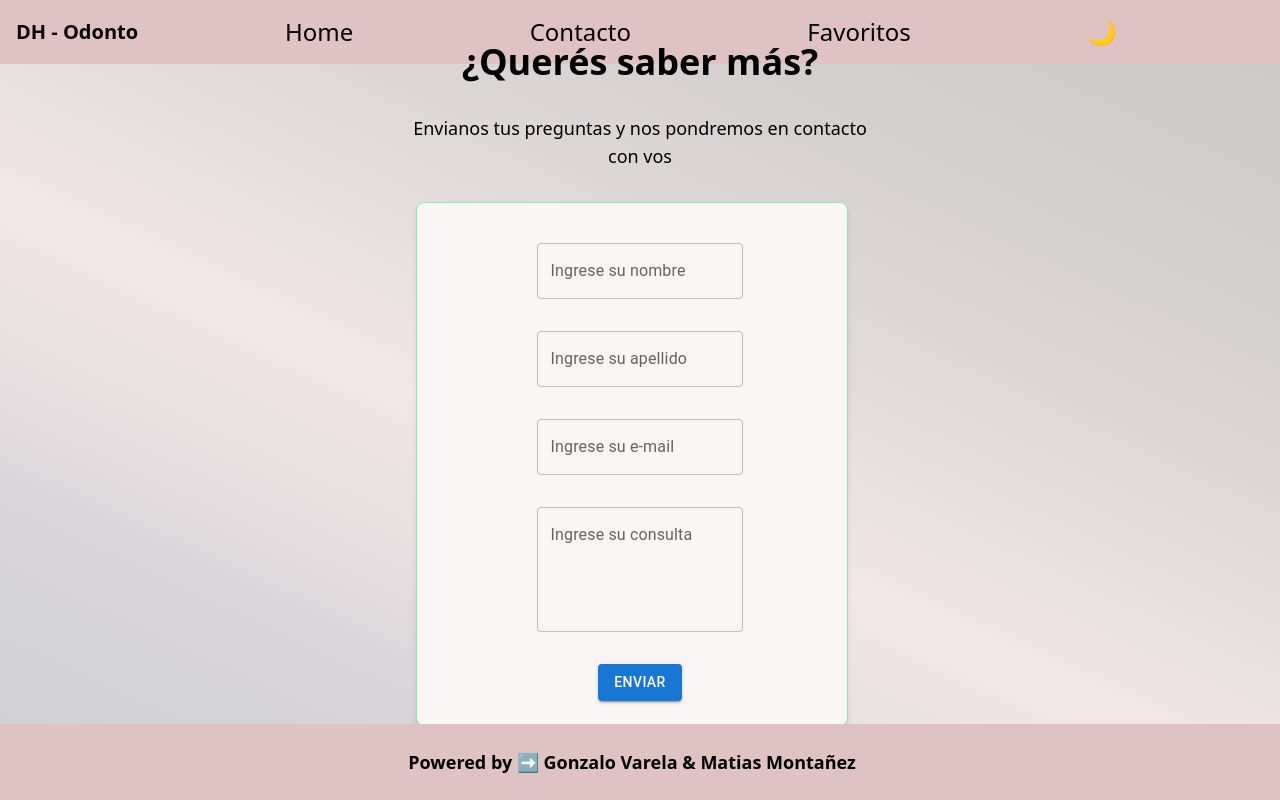
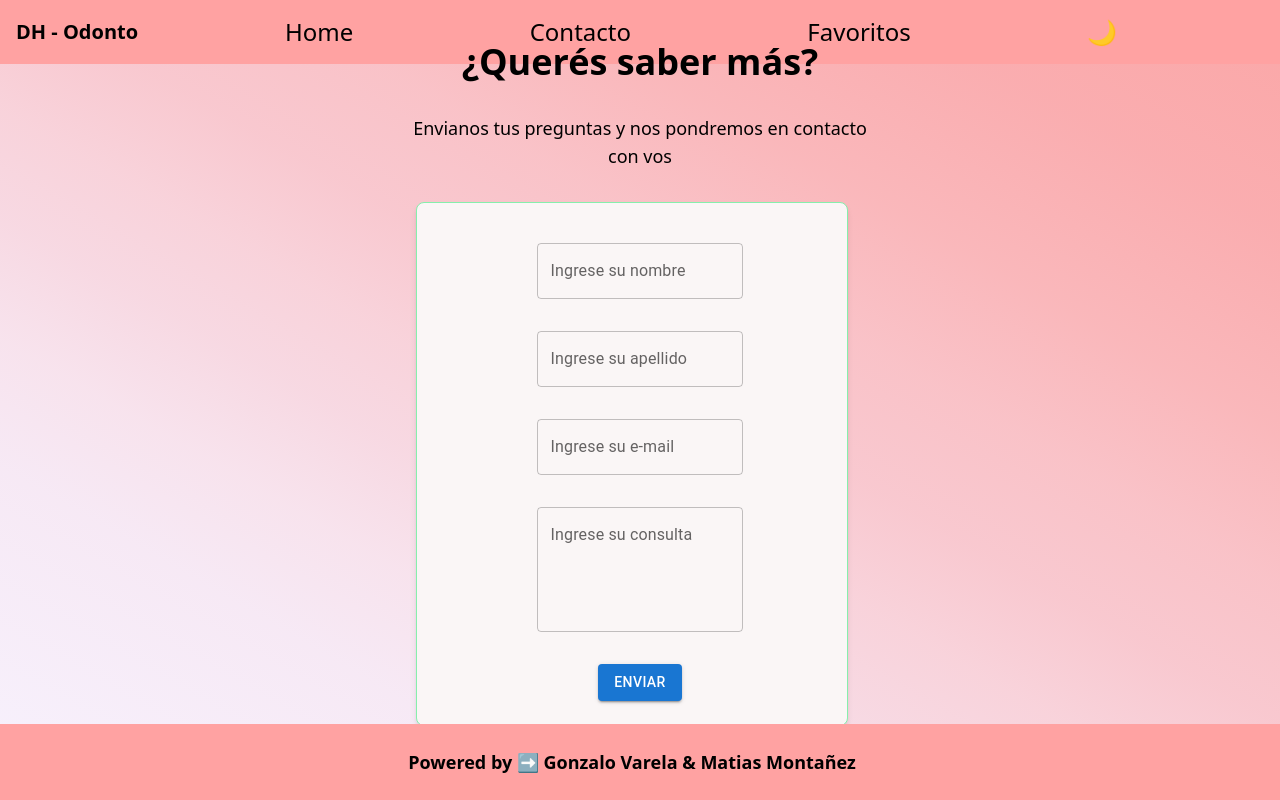
Before and after one commit to GonzaloDevelop/fe3-final, a React (Vite) app: page /contact in a window 1280 px wide. Built offline with nearby package versions, Linux system fonts and the light colour scheme; no server answers.

Commit message:
Arreglé algunos estilos

```diff
--- a/src/Components/Card.jsx
+++ b/src/Components/Card.jsx
@@ -13,9 +13,9 @@ const Card = ({ user, onClick }) => {
     ], [user.name, user.username, user.id])
 
     return (
-        <div className="relative flex flex-col items-center justify-center min-h-[25vh] gap-2 lg:w-full bg-oyster-pink-100 border border-red-500 rounded-lg p-4 shadow-md dark:bg-purple-900 dark:text-white sm:max-w-sm xs:max-w-xs">
+        <div className="relative flex flex-col items-center justify-center min-h-[25vh] gap-2 lg:w-full bg-oyster-pink-100 border border-red-500 rounded-lg p-4 shadow-md dark:bg-purple-900 dark:hover:bg-purple-700 hover:bg-gray-200 dark:border-green-200 dark:text-white sm:max-w-sm xs:max-w-xs">
             <div className='absolute -top-8 w-full flex justify-center' >
-                <img src={DoctorIcon} alt="Doctor" className="w-16 h-16 md:w-20 md:h-20 cursor-pointer rounded-full" onClick={onClick} />
+                <img src={DoctorIcon} alt="Doctor" className="w-16 h-16 md:w-20 md:h-20 cursor-pointer rounded-full border-2 border-red-500 dark:border-green-600" onClick={onClick} />
             </div>
             <div className="pt-16 md:pt-8 text-center">
                 {dentistDetails.map((detail, index) => (
--- a/src/Components/Footer.jsx
+++ b/src/Components/Footer.jsx
@@ -2,7 +2,7 @@ import React from 'react'
 
 const Footer = () => {
   return (
-    <footer className='flex items-center justify-center dark:bg-purple-900 text-xl dark:text-white h-10vh w-full py-6 bg-oyster-pink-300'>
+    <footer className='flex items-center justify-center dark:bg-purple-900 text-xl dark:text-white h-10vh w-full py-6 bg-custom-pink'>
       <a href='https://digitalhouse.com/ar' target='_blank' rel='noreferrer' className='flex items-center justify-center w-full h-full'>
         <p className='pr-4 font-bold dark:text-white text-lg max-w-[80vw] text-center mx-auto'>Powered by ➡️ Gonzalo Varela & Matias Montañez</p>
       </a>
--- a/src/Components/Header.jsx
+++ b/src/Components/Header.jsx
@@ -4,7 +4,7 @@ import { Link } from 'react-router-dom'
 
 const Header = () => {
   return (
-    <header className='flex items-center justify-between p-4 dark:bg-purple-900 bg-oyster-pink-300'>
+    <header className='flex items-center justify-between p-4 dark:bg-purple-900 bg-custom-pink'>
       <Link to='/' className='text-xl font-bold dark:text-white'>
             DH - Odonto
           </Link>
--- a/src/Components/Navbar.jsx
+++ b/src/Components/Navbar.jsx
@@ -26,13 +26,13 @@ const Navbar = () => {
     <nav>
       <ul className='hidden lg:flex mx-auto max-w-4xl items-center justify-between gap-x-4 lg:px-8 px-4 sm:gap-0'>
         <li className='list-none cursor-pointer'>
-          <Link to='/' className='dark:text-white text-2xl dark:hover:text-chetwode-blue-300 hover:text-chetwode-blue-600'>Home</Link>
+          <Link to='/' className='dark:text-white text-2xl dark:hover:text-chetwode-blue-300 hover:text-gray-500'>Home</Link>
         </li>
         <li className='list-none cursor-pointer'>
-          <Link to='/contact' className='dark:text-white text-2xl dark:hover:text-chetwode-blue-300 hover:text-chetwode-blue-600'>Contacto</Link>
+          <Link to='/contact' className='dark:text-white text-2xl dark:hover:text-chetwode-blue-300 hover:text-gray-500'>Contacto</Link>
         </li>
         <li className='list-none cursor-pointer'>
-          <Link to='/favs' className='dark:text-white text-2xl dark:hover:text-chetwode-blue-300 hover:text-chetwode-blue-600'>Favoritos</Link>
+          <Link to='/favs' className='dark:text-white text-2xl dark:hover:text-chetwode-blue-300 hover:text-gray-500'>Favoritos</Link>
         </li>
         <li className='list-none cursor-pointer text-2xl' onClick={toggleTheme}>
           {theme === 'light' ? '🌙' : '☀️'}
--- a/src/Components/common/cards/UserList.jsx
+++ b/src/Components/common/cards/UserList.jsx
@@ -36,7 +36,7 @@ const UserList = () => {
         ) : (
           users.map(user => (
             <Grid item xs={12} md={6} lg={4} key={user.id}>
-              <Card user={user} onClick={() => handleCardClick(user.id)} />
+              <Card user={user} onClick={() => handleCardClick(user.id)}/>
             </Grid>
           ))
         )}
--- a/src/Routes/Detail.jsx
+++ b/src/Routes/Detail.jsx
@@ -57,16 +57,16 @@ const Detail = () => {
 
   return (
     <article className='flex flex-col items-center justify-center min-h-screen'>
-      <div className="relative flex flex-col items-center justify-center h-[60vh] lg:h-[40vh] gap-4 lg:w-[30%] m-auto bg-gray-100 border border-green-400 rounded-lg p-6 shadow-md">
+      <div className="relative flex flex-col items-center justify-center h-[60vh] lg:h-[40vh] gap-4 lg:w-[30%] m-auto dark:text-white bg-gray-100 border border-red-500 dark:border-green-600 dark:bg-purple-900 dark:hover:bg-purple-700 rounded-lg p-6 shadow-md">
         <div className='absolute -top-16 w-full flex justify-center'>
-          <img src={DoctorIcon} alt="Doctor" className="w-40 h-40 rounded-full"/>
+          <img src={DoctorIcon} alt="Doctor" className="w-40 h-40 rounded-full border-2 border-red-500 dark:border-green-600"/>
         </div>
         {user && (
           <>
             <p className="text-lg font-semibold">Nombre: {user.name}</p>
             <p className="text-lg font-semibold">Email: {user.email}</p>
             <p className="text-lg font-semibold">Teléfono: {user.phone}</p>
-            <p className="text-lg font-semibold pb-4">Web: <a href={`http://${user.website}`} className="text-blue-600 hover:text-blue-800 visited:text-purple-600">{user.website}</a></p>
+            <p className="text-lg font-semibold pb-4">Web: <a href={`http://${user.website}`} className="text-blue-600 dark:text-blue-200 hover:text-blue-800 visited:text-purple-600 dark:visited:text-purple-300">{user.website}</a></p>
           </>
         )}
         <button onClick={handleBack} className="mb-4 bg-blue-500 hover:bg-blue-700 text-white font-bold py-3 px-4 rounded">Volver</button>
--- a/src/index.css
+++ b/src/index.css
@@ -14,19 +14,18 @@ html {
 
 body {
   background-image: linear-gradient(
-  25deg,
-  hsl(228deg 5% 82%) 0%,
-  hsl(276deg 4% 84%) 19%,
-  hsl(330deg 7% 86%) 25%,
-  hsl(347deg 13% 89%) 31%,
-  hsl(355deg 21% 91%) 37%,
-  hsl(0deg 35% 93%) 43%,
-  hsl(0deg 21% 91%) 49%,
-  hsl(0deg 13% 88%) 57%,
-  hsl(0deg 8% 85%) 67%,
-  hsl(0deg 5% 82%) 80%,
-  hsl(0deg 2% 79%) 100%
-)
+    30deg,
+    hsl(268deg 76% 97%) 0%,
+    hsl(308deg 45% 94%) 22%,
+    hsl(330deg 58% 93%) 30%,
+    hsl(341deg 67% 91%) 38%,
+    hsl(347deg 74% 90%) 45%,
+    hsl(351deg 79% 88%) 53%,
+    hsl(354deg 83% 87%) 62%,
+    hsl(357deg 87% 85%) 72%,
+    hsl(358deg 89% 83%) 85%,
+    hsl(0deg 91% 82%) 100%
+  );
 }
 
 body.dark {
--- a/tailwind.config.js
+++ b/tailwind.config.js
@@ -121,6 +121,7 @@ export default {
   '900': '#3b2986',
   '950': '#25184e',
 },
+'custom-pink': '#FFA2A2',
       },
     },
   },
```
